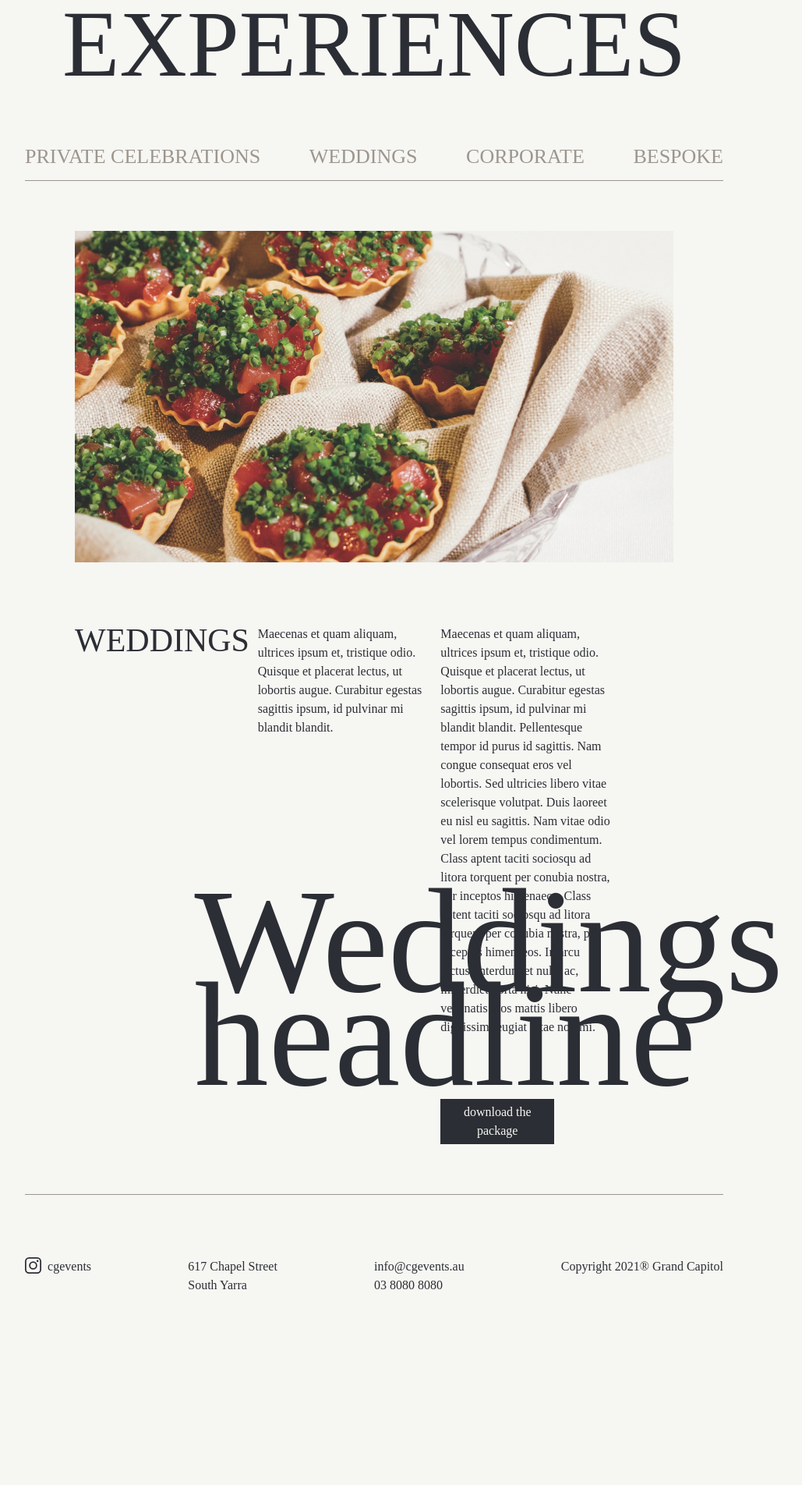
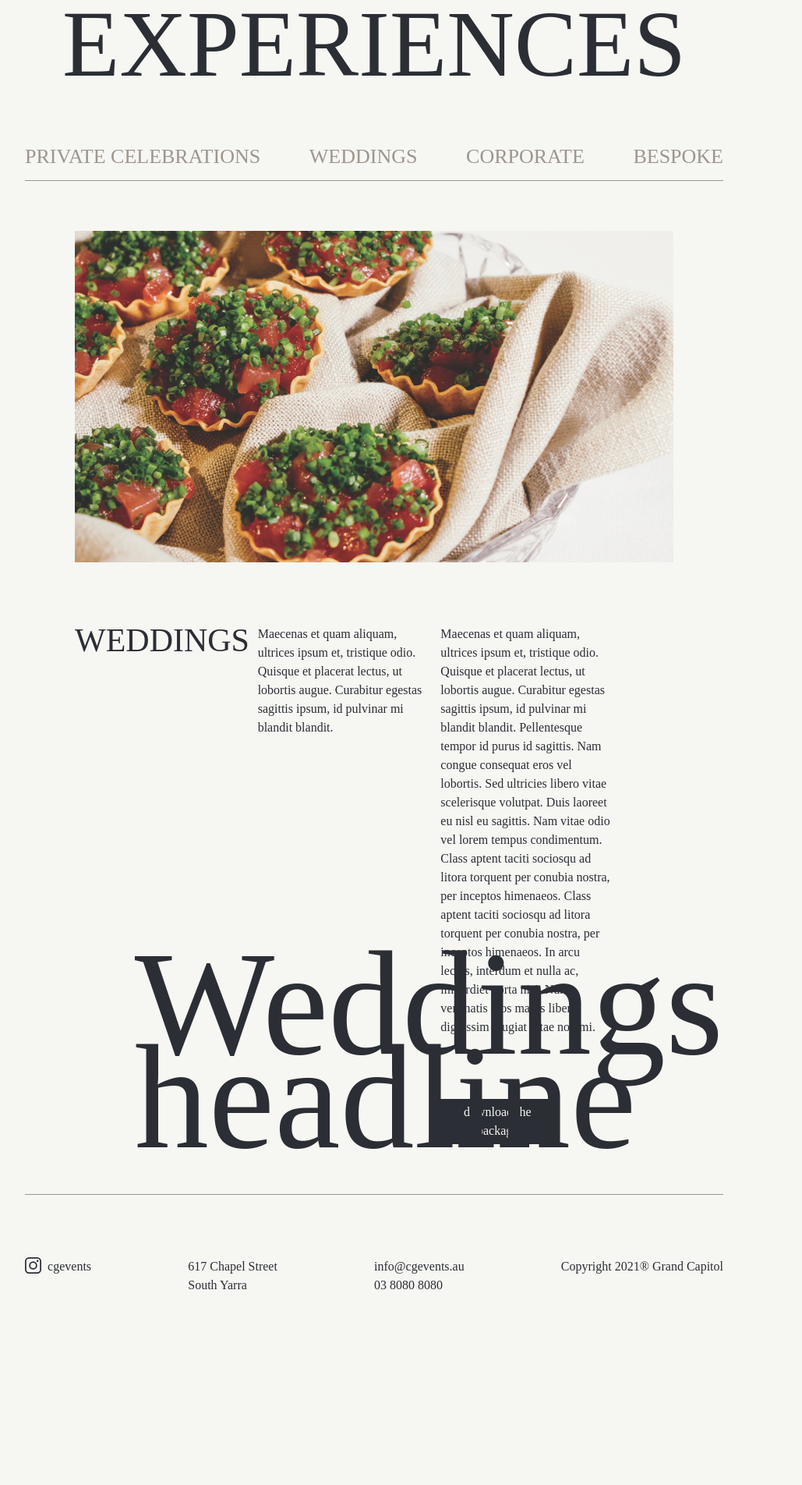
Before and after one commit to milosptr/event-centar, a Jekyll site: the page built from experiences.md, in a window 1280 px wide. Shown: the part 762-2666 px from the top of the page at 78% size, without its empty margins (160-1189 px from the left). Built offline with Jekyll 4.4.1, drawn with Linux system fonts in a browser that asks for light colours; some web fonts are replaced.

Commit message:
position

```diff
--- a/_layouts/experiences.html
+++ b/_layouts/experiences.html
@@ -10,7 +10,7 @@
     <li class="inner-menu-item">{{page.fourth_section_title}}</li>
   </ul>
   <div class="p-16 wedding section">
-  <img src="{{page.section_picture}}" alt="meal photo">
+  <img src="{{page.section_picture}}" alt="meal photo" class="w-full">
   <div class="pt-20 flex justify-between pr-16 relative">
     <h2 class="wedding-headline w-1/3 absolute">Weddings headline</h2>
     <h3 class="w-1/3 pr-4 upper-font">{{page.section_title}}</h3>
--- a/css/style.css
+++ b/css/style.css
@@ -220,8 +220,8 @@ body {
     font-family: Stylish;
     font-size: 190px;
     line-height: 120px;
-    bottom: 80px;
-    left: 20%;
+    bottom: 0px;
+    left: 10%;
   }
 
   .page-section-title {
```
Also changed, not shown: _layouts/contact.html (+4 -4 lines).
